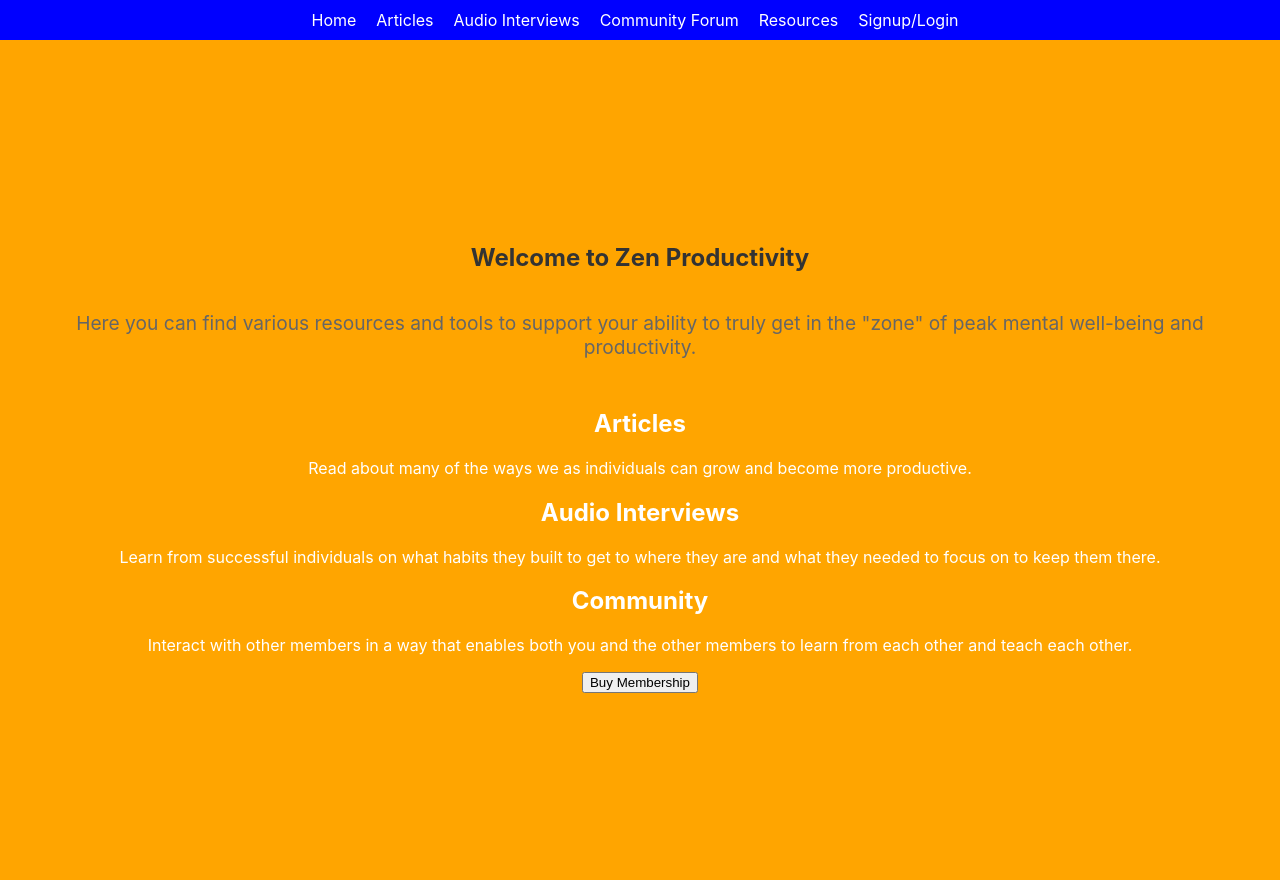
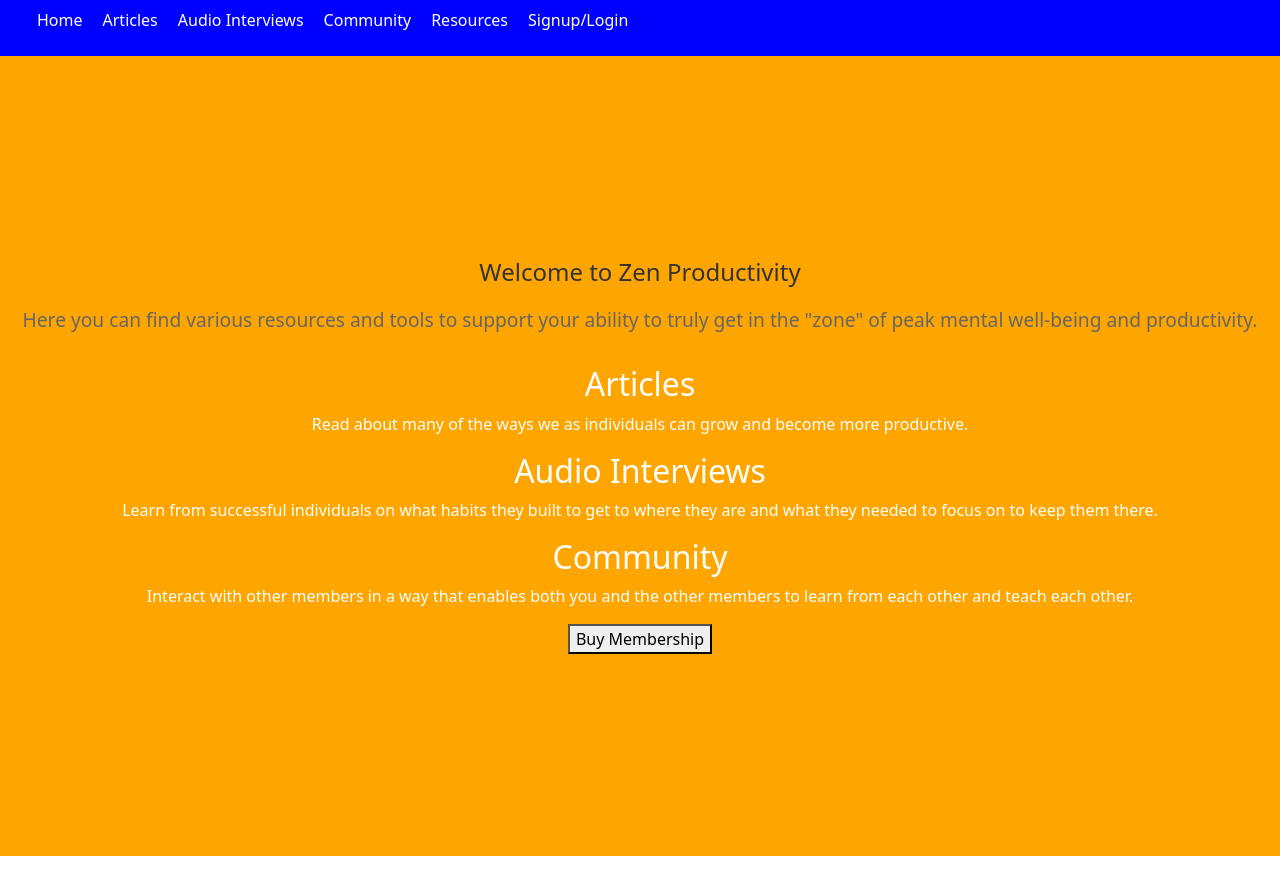
Before and after one commit to Ayqureshi/ZenProductivity, a React (Create React App) app: page / in a window 1280 px wide. After the commit the page ends 856 px from the top, so only its background shows below. Built offline with nearby package versions, Linux system fonts and the light colour scheme.

Commit message:
added community page and styling

```diff
--- a/src/App.jsx
+++ b/src/App.jsx
@@ -6,8 +6,11 @@ import Articles from './components/Articles';
 import Interviews from './components/Interviews';
 import Resources from './components/Resources';
 import Loggingin from './components/loggingin';
-import CommunityForum from './components/CommunityForum';
+import Community from './components/Community';
 import Questions from './components/auth/questionPage';
+import SignUp from './components/auth/SignUp';
+import ResetPassword from './components/auth/ResetPassword';
+import 'bootstrap/dist/css/bootstrap.min.css';
 
 
 
@@ -26,7 +29,7 @@ const App = () => {
             <Link to="/interviews">Audio Interviews</Link>
           </li>
           <li>
-            <Link to="/community-forum">Community Forum</Link>
+            <Link to="/community">Community</Link>
           </li>
           <li>
             <Link to="/resources">Resources</Link>
@@ -42,8 +45,8 @@ const App = () => {
         <Route path="/articles" element={<Articles />} />
         <Route path="/interviews" element={<Interviews />} />
         <Route path="/resources" element={<Resources />} />
-        <Route path="/community-forum" element={<CommunityForum />} />
-        <Route path="/loggingin/*" element={<Loggingin />} />
+        <Route path="/community" element={<Community />} />
+        <Route path="/loggingin" element={<Loggingin />} />
         <Route path="/questions" element={<Questions />} />
       </Routes>
     </Router>
```
Also changed, not shown: 1 other file (tests, documents, lock files or other folders).
